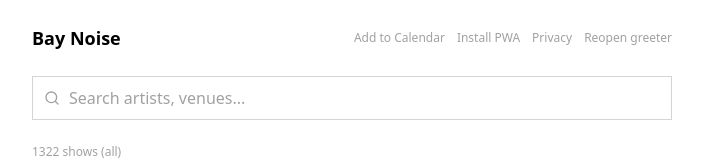
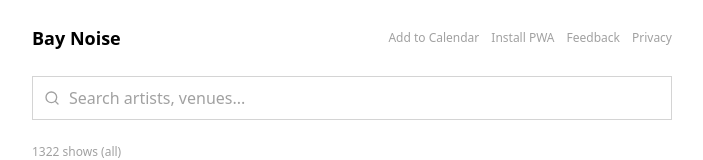
Before and after one commit to RP2/bay-noise, a Preact app: page / in a window 1280 px wide. Both pictures are taken after a click on the button "See everything". Shown: the top 160 px of the page, without its empty margins (288-991 px from the left). Built offline with nearby package versions, Linux system fonts and the light colour scheme.

Commit message:
add feedback form link, remove reopen greeter button

```diff
--- a/src/app.tsx
+++ b/src/app.tsx
@@ -539,7 +539,7 @@ export function App() {
     <div class="flex min-h-dvh flex-col">
       <div class="flex-1 mx-auto w-full max-w-2xl px-4 py-6">
         {/* Header */}
-        <div class="mb-6 flex items-center justify-between">
+        <div class="mb-6 flex items-center justify-center sm:justify-between">
           <h1 class="hidden sm:block text-lg font-bold text-black dark:text-white">
             Bay Noise
           </h1>
@@ -552,22 +552,20 @@ export function App() {
               {showIcal ? "Hide" : "Add to Calendar"}
             </button>
             <PwaInstall />
+            <a
+              href="https://feedback.rileyperalta.com?project=bay-noise"
+              target="_blank"
+              rel="noopener noreferrer"
+              class="text-xs text-neutral-400 underline-offset-2 hover:underline dark:text-neutral-500 dark:hover:text-white"
+            >
+              Feedback
+            </a>
             <button
               type="button"
               onClick={() => setShowPrivacy(true)}
               class="cursor-pointer text-xs text-neutral-400 underline-offset-2 hover:underline dark:text-neutral-500 dark:hover:text-white"
             >
               Privacy
-            </button>
-            <button
-              type="button"
-              onClick={() => {
-                setPrefs({ preferredGenres: [], onboarded: false });
-                setPrefsState({ preferredGenres: [], onboarded: false });
-              }}
-              class="cursor-pointer text-xs text-neutral-400 underline-offset-2 hover:underline dark:text-neutral-500 dark:hover:text-white"
-            >
-              Reopen greeter
             </button>
           </div>
         </div>
```
